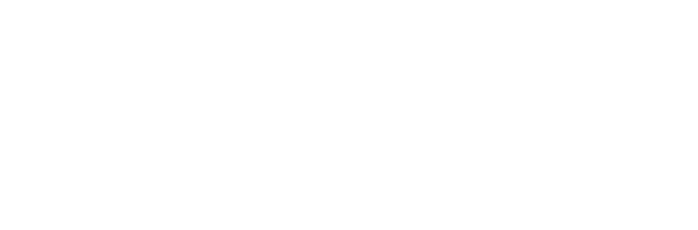
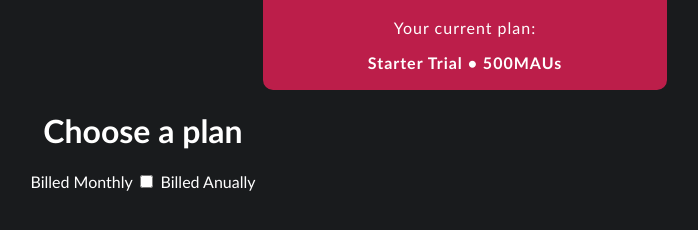
Before and after one commit to Portegaperalta/pricing-card-page, a plain HTML site: page index.html in a window 1280 px wide. Shown: the whole page, without its empty margins (497-1195 px from the left). Drawn offline with Linux system fonts and the light colour scheme.

Commit message:
css work

```diff
--- a/index.html
+++ b/index.html
@@ -10,6 +10,25 @@
 
 <body>
 
+  <header class="current-plan-topbox">
+    <p>Your current plan:</p>
+    <p class="memeberhsip-type-text">Starter Trial &bull; 500MAUs</p>
+  </header>
+
+  <main>
+
+    <div class="choose-plan-container">
+      <div class="choose-plan-title">
+        <h1 class="choose-plan-main-title">Choose a plan</h1>
+      </div>
+      <div class="billing-type-switch">
+        <label for="bill-monthly-anually-option">Billed Monthly</label>
+        <input type="checkbox" id="bill-monthly-anually-option">
+        <label for="bill-monthly-anually-option">Billed Anually</label>
+      </div>
+    </div>
+
+  </main>
 </body>
 
 </html>
--- a/styles.css
+++ b/styles.css
@@ -0,0 +1,38 @@
+body {
+  background-color: #191B1D;
+  margin: 0px;
+  font-family: 'Gill Sans', 'Gill Sans MT', Calibri, 'Trebuchet MS', sans-serif;
+}
+
+.current-plan-topbox {
+  text-align: center;
+  border: 2px solid #BC1E4A;
+  background-color: #BC1E4A;
+  width: 400px;
+  position: relative;
+  left: 760px;
+  border-bottom-left-radius: 10px;
+  border-bottom-right-radius: 10px;
+}
+
+.current-plan-topbox p {
+  color: white;
+  letter-spacing: 1px;
+}
+
+.memeberhsip-type-text {
+  font-weight: bold;
+}
+
+.choose-plan-main-title {
+  text-align: center;
+  color: white;
+}
+
+.billing-type-switch {
+  text-align: center;
+}
+
+.billing-type-switch label {
+  color: white;
+}
```
